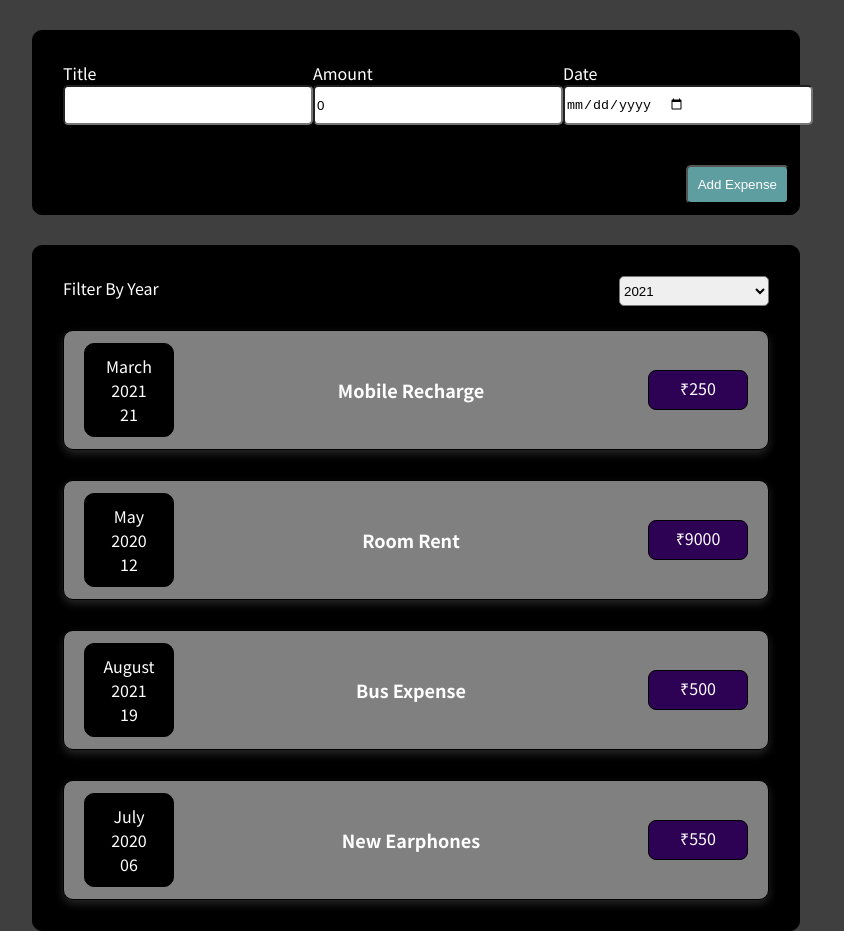
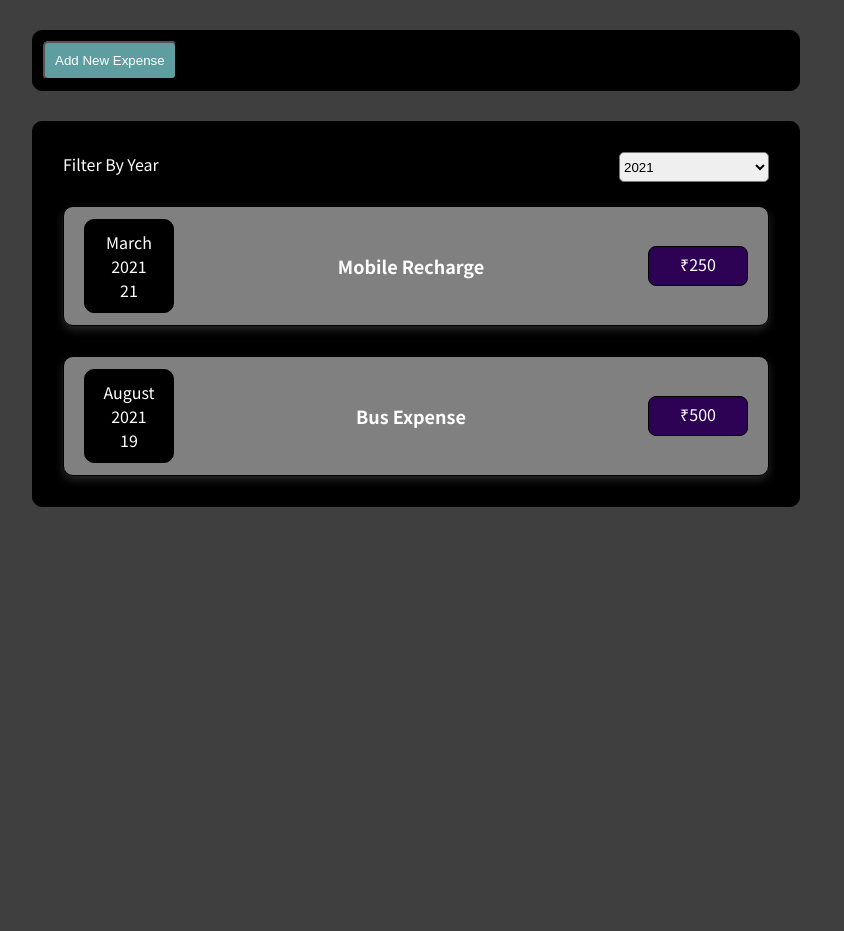
Before and after one commit to sushma-priyadharssini/expense-manager, a React (Create React App) app: page / in a window 1280 px wide. Shown: the whole page, without its empty margins (224-1068 px from the left). After the commit the page ends 800 px from the top, so only its background shows below. Built offline with nearby package versions, Linux system fonts and the light colour scheme.

Commit message:
feat(expense): Filter functionality implemented

```diff
--- a/src/components/expenses/expenseFilter.js
+++ b/src/components/expenses/expenseFilter.js
@@ -11,7 +11,7 @@ const ExpenseFilter = (props) => {
             <select value={props.selectedFilter} onChange={onFilterChangeHandler}>
                 {props.data.map((year) => {
                     return (
-                        <option key={year} value={year}>{year}</option>
+                        <option key={year} value={year.toString()}>{year}</option>
                     );
                 })}
             </select>
--- a/src/components/expenses/expenses.js
+++ b/src/components/expenses/expenses.js
@@ -6,16 +6,20 @@ import ExpenseFilter from '../expenses/expenseFilter'
 
 const Expenses = (props) => {
     const yearsData = [...new Set(props.data.map(expense => expense.date.getFullYear()))];
-    const [filteredYear, serFilteredYear] = useState(Math.max(...yearsData)); //TODO: need to update whenever props(data) changes
+    const [filteredYear, setFilteredYear] = useState(Math.max(...yearsData).toString()); //TODO: need to update whenever props(data) changes
 
     const onFilterChangeHandler = (selectedYear) => {
-        serFilteredYear(selectedYear);
+        setFilteredYear(selectedYear);
     }
+
+    const filteredExpenses = (filteredYear === 'All years') ? props.data : (props.data.filter(expense => {
+        return  expense.date.getFullYear().toString() === filteredYear;
+    }));
 
     return (
         <Card className="expenses">
-            <ExpenseFilter data={yearsData} selectedFilter={filteredYear} onFilterChange={onFilterChangeHandler}/>
-            {props.data.map(expense => {
+            <ExpenseFilter data={[...yearsData, 'All years']} selectedFilter={filteredYear} onFilterChange={onFilterChangeHandler}/>
+            {filteredExpenses.map(expense => {
                 return (<ExpenseItem key={expense.id} data={expense}></ExpenseItem>);
             })}
         </Card>
--- a/src/components/newExpense/newExpense.css
+++ b/src/components/newExpense/newExpense.css
@@ -21,10 +21,14 @@
 }
 
 .new-expense-card button {
-    float: right;
+    text-align: center;
     padding: 10px;
     margin: 10px;
     border-radius: 5px;
     color: white;
     background-color: cadetblue;
 }
+
+.new-expense-card form button {
+    float: right;
+}
--- a/src/components/newExpense/newExpense.js
+++ b/src/components/newExpense/newExpense.js
@@ -8,6 +8,11 @@ const NewExpense = (props) => {
         amount: 0.00,
         date: new Date()
     });
+    const [showAddForm, setShowAddForm] = useState(false);
+
+    const showAddFormHandler = () => {
+        setShowAddForm(prevState => !prevState);
+    }
 
     const inputChangeHandler = (inputField, event) => {
         const obj = {};
@@ -40,6 +45,7 @@ const NewExpense = (props) => {
 
     return (
         <Card className="new-expense-card">
+            {showAddForm ? (
                 <form onSubmit={addNewExpenseHandler}>
                     <div className="expense-controls">
                         <div className="expense-control">
@@ -57,6 +63,11 @@ const NewExpense = (props) => {
                     </div>
                     <button type="submit">Add Expense</button>
                 </form>
+                ) : (
+                    <button onClick={showAddFormHandler}>Add New Expense</button>
+                )
+            }
+            {/* <button onClick={showAddFormHandler}>Add New Expense</button> */}
         </Card>
     )
 }
```
Lines whose indentation alone changed are shown as unchanged.
